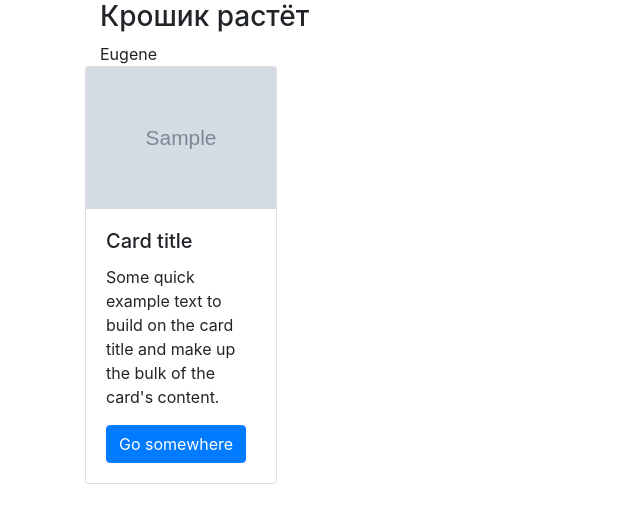
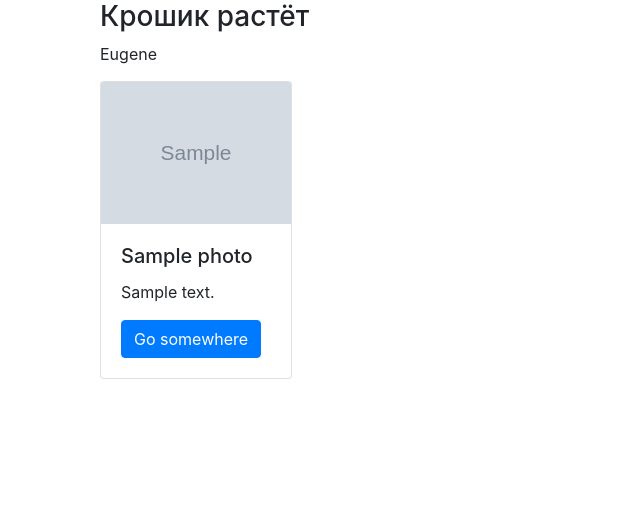
Before and after one commit to marimba25/eugene, a Django app: page /child/1 in a window 1280 px wide. Shown: the part 66-589 px from the top of the page, without its empty margins (0-640 px from the left). Run offline with Django 3.2, Linux system fonts and the light colour scheme; data comes from the database, SQL or seed files in the repository; tables that the repository leaves empty hold one stand-in row (values such as "Sample post"); grey boxes marked "Sample" are stand-in pictures; some libraries are stand-ins or nearby versions.

Commit message:
photo cards

```diff
--- a/eugene/child/templates/child/child_page.html
+++ b/eugene/child/templates/child/child_page.html
@@ -8,7 +8,7 @@
     <meta charset="utf-8">
     <title>КРОШИК</title>
     <link rel="stylesheet" href="https://stackpath.bootstrapcdn.com/bootstrap/4.1.3/css/bootstrap.min.css" integrity="sha384-MCw98/SFnGE8fJT3GXwEOngsV7Zt27NXFoaoApmYm81iuXoPkFOJwJ8ERdknLPMO" crossorigin="anonymous">
-
+    <link rel="stylesheet" href="{% static 'css/styles.css' %}">
 
 </head>
 
@@ -34,8 +34,8 @@
        <div class="card" style="width: 12rem;">
   <img class="card-img-top" src="{{ im.url }}" alt="Card image cap">
   <div class="card-body">
-    <h5 class="card-title">Card title</h5>
-    <p class="card-text">Some quick example text to build on the card title and make up the bulk of the card's content.</p>
+    <h5 class="card-title">{{ photo.title }}</h5>
+    <p class="card-text">{{ photo.description }}</p>
     <a href="#" class="btn btn-primary">Go somewhere</a>
   </div>
 </div>
--- a/eugene/child/templates/child/includes/inc_menu.html
+++ b/eugene/child/templates/child/includes/inc_menu.html
@@ -6,6 +6,7 @@
     <meta charset="utf-8">
     <title>КРОШИК</title>
     <link rel="stylesheet" href="https://stackpath.bootstrapcdn.com/bootstrap/4.1.3/css/bootstrap.min.css" integrity="sha384-MCw98/SFnGE8fJT3GXwEOngsV7Zt27NXFoaoApmYm81iuXoPkFOJwJ8ERdknLPMO" crossorigin="anonymous">
+    <link rel="stylesheet" href="{% static 'css/styles.css' %}">
 </head>
 
 <body>
--- a/eugene/child/templates/child/index.html
+++ b/eugene/child/templates/child/index.html
@@ -6,6 +6,7 @@
     <meta charset="utf-8">
     <title>КРОШИК</title>
     <link rel="stylesheet" href="https://stackpath.bootstrapcdn.com/bootstrap/4.1.3/css/bootstrap.min.css" integrity="sha384-MCw98/SFnGE8fJT3GXwEOngsV7Zt27NXFoaoApmYm81iuXoPkFOJwJ8ERdknLPMO" crossorigin="anonymous">
+    <link rel="stylesheet" href="{% static 'css/styles.css' %}">
 </head>
 
 <body>
--- /dev/null
+++ b/eugene/static/css/styles.css
@@ -0,0 +1,4 @@
+.card {
+    margin: 15px;
+
+}
```
